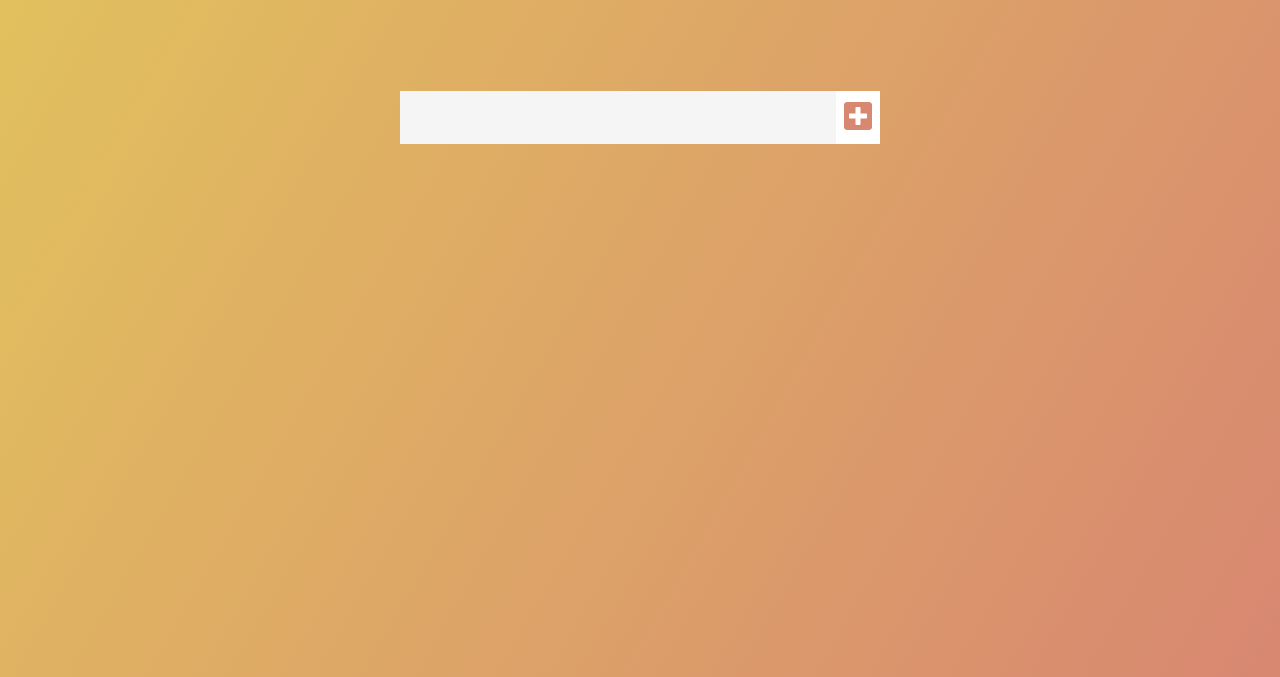
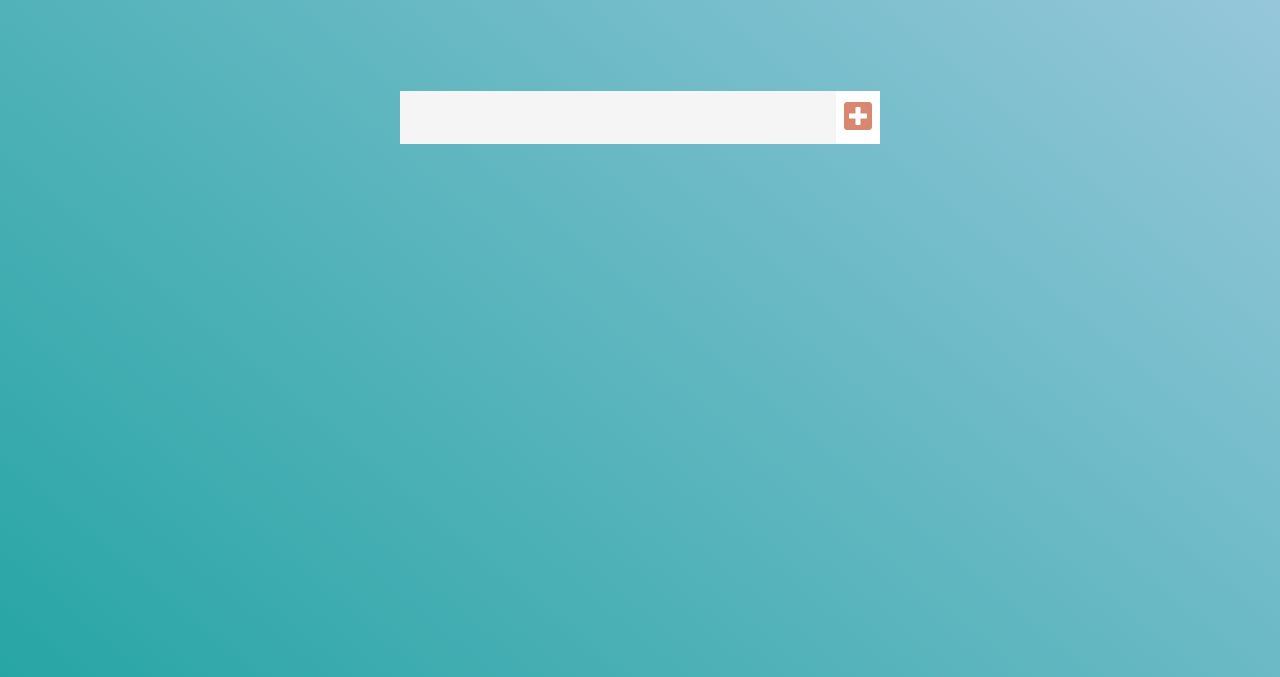
Before and after one commit to ab-rai/todo-app, a plain HTML site: page index.html in a window 1280 px wide. Shown: the part 123-800 px from the top of the page. Drawn offline with Linux system fonts and the light colour scheme.

Commit message:
changing colors

```diff
--- a/style.css
+++ b/style.css
@@ -4,7 +4,7 @@
   box-sizing: border-box;
 }
 body {
-  background-image: linear-gradient(120deg, #e2c35d, #d88771);
+  background-image: linear-gradient(220deg, #9dc9dd, #27a5a5);
   color: white;
   font-family: "Poppins", sans-serif;
   min-height: 100vh;
```
